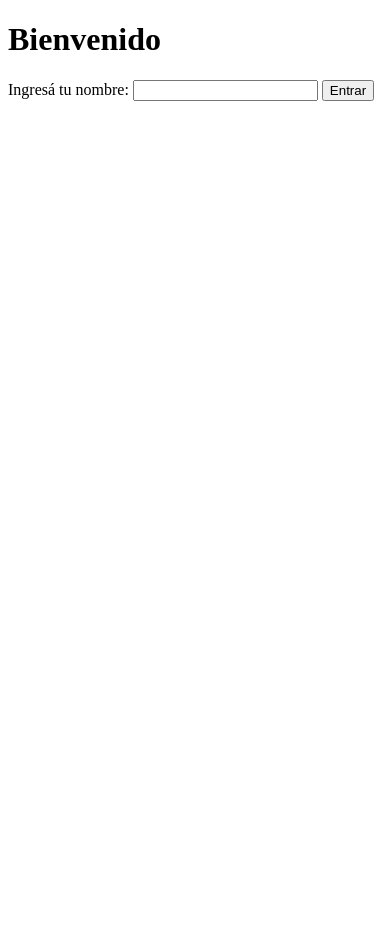
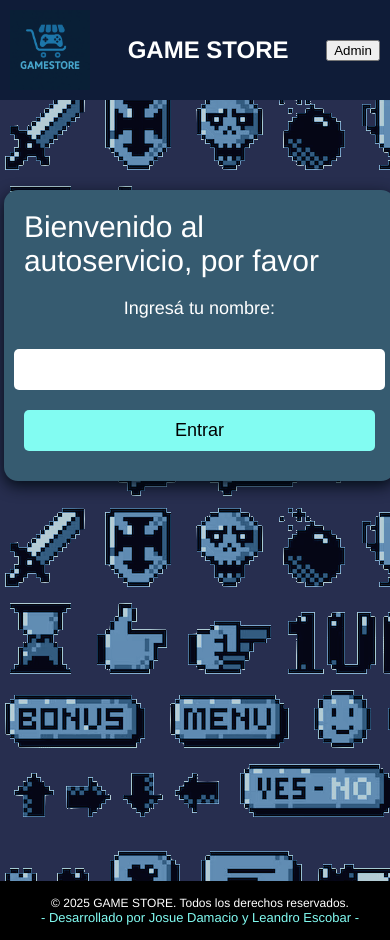
Before and after one commit to Leandro-20-L/LeandroUTNFRA-Progra-III-TP-Front, a plain HTML site: page login.html in a window 390 px wide. Before the commit the page ends 844 px from the top, so only its background shows below. Drawn offline with Linux system fonts and the light colour scheme.

Commit message:
estilos responsivos y modificados

```diff
--- /dev/null
+++ b/css/login.css
@@ -0,0 +1,121 @@
+body {
+    background-image: url('/img/img-fondo-juegos.png');
+    background-repeat: repeat;
+    font-family:'Franklin Gothic Medium', 'Arial Narrow', Arial, sans-serif;
+}
+p{
+    margin: 0%;
+}
+body {
+    margin: 0;
+    padding: 0;
+    background-color: rgb(30, 38, 49);
+}
+
+header{
+    display: flex;
+    background-color: rgb(15, 28, 56);
+    color: white;
+    align-items: center;
+    justify-content: space-between;
+    padding: 10px;
+    margin: 0%;
+    border: 0%;
+
+}
+header img {
+    width: 100px;
+    height: auto;
+}
+form input,
+form button,
+form label {
+    margin: 10px;
+    padding: 10px;
+    border-radius: 5px;
+    border: none;
+}
+form button:hover {
+    background-color: rgb(77, 119, 233);
+}
+form button {
+    background-color: rgb(130, 252, 242);
+    color: black;
+}
+form {
+    font-size: 30px;
+    display: flex;
+    padding-top: 40px;
+    padding-bottom: 60px;
+    margin-top: 70px;
+    margin-left: 30%;
+    margin-right: 30%;
+    margin-bottom: 440px;
+    flex-direction: column;
+    align-items: center;
+    color: white;
+    background-color: rgb(54, 91, 112);
+    border-radius: 14px;
+    box-shadow: 0 5px 15px rgba(0, 9, 17, 0.897);
+}
+
+form input {
+    width: 300px;
+}
+footer {
+    background-color: rgb(0, 0, 0);
+    color: white;
+    text-align: center;
+    padding: 10px;
+    position: fixed;
+    bottom: 0;
+    width: 100%;
+}
+.subtitulo {
+    font-size: 13px;
+    color: rgb(130, 252, 242);
+}
+
+
+/*  =================================
+    estilos responsivos para moviles: */
+
+@media screen and (max-width: 768px) {
+    form {
+    margin: 10px 1%;
+    margin-top: 90px;
+    margin-bottom: 400px;
+    width: 90%;
+    font-size: 30px;
+    padding: 20px;
+    }
+
+    form input {
+    width: 100%;
+    }
+
+    header {
+    align-items: center;
+    text-align: center;
+    }
+
+    header img {
+    width: 80px;
+    }
+
+    header h1 {
+    font-size: 24px;
+    }
+
+    form button, form input, form label {
+    font-size: 18px;
+    width: 100%;
+    text-align: center;
+    }
+
+    footer {
+    font-size: 12px;
+    padding: 15px 5px;
+    position: relative; /* mejor para evitar solapamiento en pantallas chicas */
+    }
+}
--- a/css/styles.css
+++ b/css/styles.css
@@ -1,20 +1,33 @@
 /* Estilos globales */
+
+img {
+  width: 160px;
+}
 body {
   font-family: Arial, sans-serif;
   margin: 0;
   padding: 0;
   box-sizing: border-box;
+  background-color: #172031;
 }
 
 h2 {
   text-align: center;
   margin-top: 20px;
+  color: white;
+}
+
+button{
+  background-color: red;
+  color: white;
+  margin-top: 60px;
+  margin-bottom: 50px;
 }
 
 header {
 
   padding: 10px 20px;
-  background-color: #1B263B;
+  background-color: #1f2c44;
   display: flex;
   justify-content: space-between;
 }
@@ -25,21 +38,19 @@ header > a {
 
 }
 
-.logo {
-  font-size: 1.5rem;
-}
-
 .logo > a {
   text-decoration: none;
   color: white;
 }
 
 .barra-busqueda {
-  padding: 8px;
+  padding: 7px;
   border-radius: 4px;
   border: none;
-  width: 250px;
+  width: 500px;
   outline: none;
+  margin-bottom: 100px;
+  margin-top: 20px;
 }
 
 .carrito {
@@ -48,7 +59,9 @@ header > a {
 }
 
 .nombreAlumno{
-  color: white;
+  color: rgb(128, 228, 231);
+  margin-top: 80px;
+  font-weight: bold;
 }
 
 
@@ -78,28 +91,27 @@ header > a {
 }
 
 .botones-orden button:hover {
-    background-color: #778DA9;
+    background-color: #4782ce;
 }
 .contenedor-productos {
     display: grid;
     grid-template-columns: repeat(auto-fill, minmax(180px, 1fr));
     gap: 20px;
     padding: 20px;
-
+    gap: 60px;
 }
 
 .card-producto {
   border: 1px solid #ddd;
   border-radius: 10px;
   padding: 15px;
+  padding-bottom: 0%;
   text-align: center;
-  background-color: #fff;
-  box-shadow: 0 2px 5px rgba(0,0,0,0.1);
+  background-color: #95a9d4;
+  box-shadow: 0 4px 15px rgba(77, 198, 228, 0.897);
   display: flex;
   flex-direction: column;
   justify-content: space-between;
-  height: 100%;
-
 }
 
 .card-producto img {
@@ -112,15 +124,18 @@ header > a {
 .card-producto h3 {
   font-size: 1.2rem;
   margin: 10px 0;
+  text-decoration: underline;
 }
 
 .card-producto p {
   font-size: 1rem;
-  color: #333;
+  font-weight: bold;
+  color: #202020;
 }
 
 .card-producto button {
-    margin-top: auto;
+    margin-top: 10px;
+    margin-bottom: 10px;
     padding: 10px;
     background-color: #415A77;
     border: none;
@@ -131,7 +146,7 @@ header > a {
 }
 
 .card-producto button:hover {
-  background-color: #778DA9;
+  background-color: #4782ce;
 }
 
 /* ================Seccion carrito ================= */
--- a/js/main.js
+++ b/js/main.js
@@ -174,7 +174,7 @@ async function init(){
     //sessionStorage.removeItem("nombreUsuario");
     const usuarioExiste = verificarNombreUsuario();
 
-    imprimirDatosAlumno();
+    //imprimirDatosAlumno();
     await cargarProductosDesdeAPI();
 
     document.getElementById("btn-vaciar-carrito").addEventListener("click", vaciarCarrito);
--- a/login.html
+++ b/login.html
@@ -2,11 +2,18 @@
 <html lang="es">
 <head>
   <meta charset="UTF-8">
+  <meta name="viewport" content="width=device-width, initial-scale=1.0">
   <title>Bienvenido</title>
+  <link rel="stylesheet" href="css/login.css">
 </head>
 <body>
-  <h1>Bienvenido</h1>
+  <header>
+    <img src="/img/logo-game-store.jpg" alt="logo">
+    <h1>GAME STORE</h1>
+    <button onclick="">Admin</button>
+  </header>
   <form id="formNombre">
+    <p>Bienvenido al autoservicio, por favor</p>
     <label for="nombre">Ingresá tu nombre:</label>
     <input type="text" id="nombre" required>
     <button type="submit">Entrar</button>
@@ -23,5 +30,9 @@
       }
     });
   </script>
+  <footer>
+    <p>© 2025 GAME STORE. Todos los derechos reservados.</p>
+    <p class="subtitulo">- Desarrollado por Josue Damacio y Leandro Escobar -</p>
+  </footer>
 </body>
 </html>
```
Also changed, not shown: index.html (+8 -5 lines), img/img-fondo-juegos.png (added), img/logo-game-store.jpg (added).
